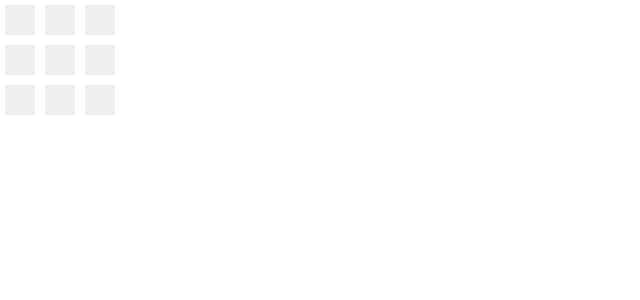
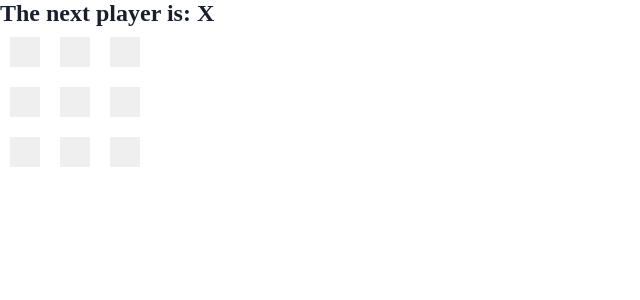
Before and after one commit to prechy123/tic-tac-toe-react, a React (Create React App) app: page / in a window 1280 px wide. Shown: the top 300 px of the page, without its empty margins (0-640 px from the left). Built offline with nearby package versions, Linux system fonts and the light colour scheme; a web font is replaced by a local one.

Commit message:
completed tic-tac-toe game

```diff
--- a/public/style.css
+++ b/public/style.css
@@ -11,11 +11,11 @@
 * {
     margin: 0;
     border: 0;
-    box-sizing: border-box;
+    /* box-sizing: border-box; */
     color: var(--color3);
 }
 button {
     width: 30px;
     height: 30px;
-    margin: 5px;
+    margin: 10px;
 }
--- a/src/components/feature/Buttons.jsx
+++ b/src/components/feature/Buttons.jsx
@@ -7,7 +7,7 @@ export default function Buttons() {
 
   function handleClick(i) {
     const buttonsCopy = buttons.slice();
-    if (buttonsCopy[i]) {
+    if (buttonsCopy[i] || winner) {
       return;
     }
     if (xTurn) {
@@ -18,8 +18,35 @@ export default function Buttons() {
     setXTurn(!xTurn);
     setButtons(buttonsCopy);
   }
+  const winner = calculateWinner(buttons);
+  let status;
+  if (winner) {
+    status = "The winner is: " + winner;
+  } else {
+    status = "The next player is: " + (xTurn ? "X" : "O");
+  }
+  function calculateWinner(pieces) {
+    const final = [
+      [0, 1, 2],
+      [3, 4, 5],
+      [6, 7, 8],
+      [0, 3, 6],
+      [1, 4, 7],
+      [2, 5, 8],
+      [0, 4, 8],
+      [2, 4, 6],
+    ];
+    for (let i = 0; i < final.length; i++) {
+      const [x, y, z] = final[i];
+      if (pieces[x] && pieces[x] === pieces[y] && pieces[x] === pieces[z]) {
+        return pieces[x];
+      }
+    }
+    return;
+  }
   return (
     <>
+      <h2>{status}</h2>
       <div className="row">
         <Button value={buttons[0]} handleClick={() => handleClick(0)} />
         <Button value={buttons[1]} handleClick={() => handleClick(1)} />
```
